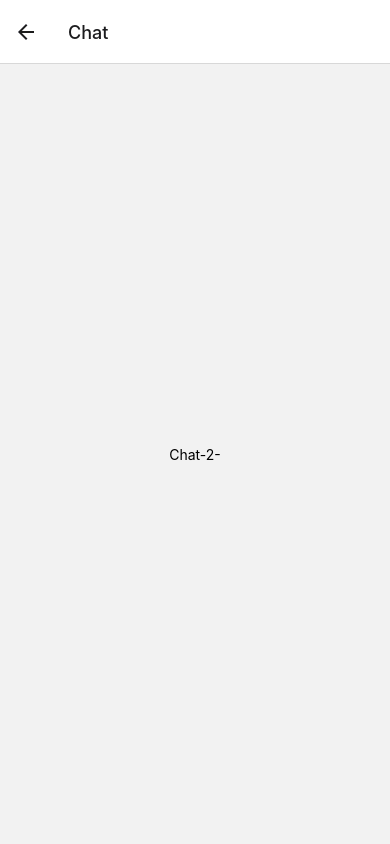
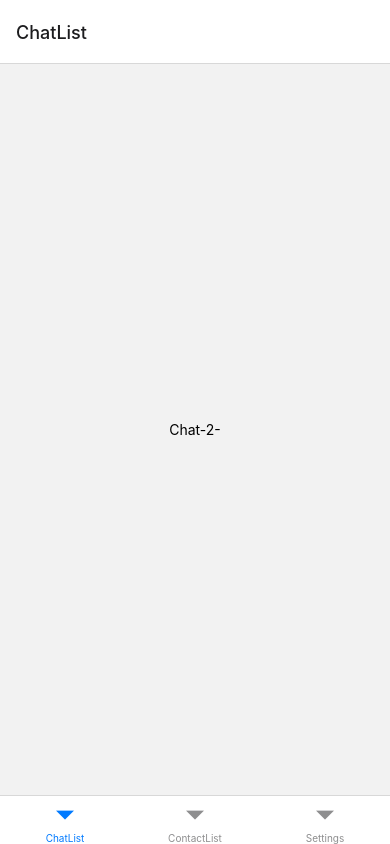
Before and after one commit to devtucuju/devchat, a React Native app: screen /Chat in a window 390 px wide. Built offline with nearby package versions, Linux system fonts and the light colour scheme; no server answers.

Commit message:
add tab navigator add chatlist add contact screen add settings screen

```diff
--- a/package.json
+++ b/package.json
@@ -10,6 +10,7 @@
     "lint": "eslint ."
   },
   "dependencies": {
+    "@react-navigation/bottom-tabs": "^6.5.4",
     "@react-navigation/drawer": "^6.5.7",
     "@react-navigation/native": "^6.1.2",
     "@react-navigation/native-stack": "^6.9.8",
--- a/src/navigation/index.js
+++ b/src/navigation/index.js
@@ -10,7 +10,7 @@ import {SignInScreen} from '../screens/SignInScreen';
 import {SignUpScreen} from '../screens/SignUpScreen';
 import {HomeScreen} from '../screens/HomeScreen';
 import {PreloadScreen} from '../screens/PreloadScreen';
-import {ChatScreen} from '../screens/ChatScreen';
+import {TabNavigator} from '../screens/ChatScreen';
 import {useSelector} from 'react-redux';
 import {FirebaseContext} from '../context/firebase';
 
@@ -36,7 +36,11 @@ export function Router() {
         />
         <Stack.Screen name="SignIn" component={SignInScreen} />
         <Stack.Screen name="SignUp" component={SignUpScreen} />
-        <Stack.Screen name="Chat" component={ChatScreen} />
+        <Stack.Screen
+          name="Chat"
+          component={TabNavigator}
+          options={{headerShown: false}}
+        />
       </Stack.Navigator>
     </NavigationContainer>
   );
--- /dev/null
+++ b/src/screens/ChatListScreen/index.js
@@ -0,0 +1,27 @@
+import {useContext, useEffect, useState} from 'react';
+import {View, Text, StyleSheet} from 'react-native';
+import {useDispatch, useSelector} from 'react-redux';
+import {FirebaseContext} from '../../context/firebase';
+
+export function ChatListScreen({navigation}) {
+  const {status, uid} = useSelector(state => state.auth);
+  const dispatch = useDispatch();
+  const {api} = useContext(FirebaseContext);
+  const {checkLogin} = api;
+
+  return (
+    <View style={styles.container}>
+      <Text>
+        Chat-{status}-{uid}
+      </Text>
+    </View>
+  );
+}
+
+const styles = StyleSheet.create({
+  container: {
+    flex: 1,
+    alignItems: 'center',
+    justifyContent: 'center',
+  },
+});
--- a/src/screens/ChatScreen/index.js
+++ b/src/screens/ChatScreen/index.js
@@ -1,30 +1,16 @@
-import {useContext, useEffect, useState} from 'react';
-import {View, Text, StyleSheet} from 'react-native';
-import {useDispatch, useSelector} from 'react-redux';
-import {FirebaseContext} from '../../context/firebase';
+import {createBottomTabNavigator} from '@react-navigation/bottom-tabs';
+import {ChatListScreen} from '../ChatListScreen';
+import {ContactListScreen} from '../ContactListScreen';
+import {SettingsScreen} from '../SettingsScreen';
 
-export function ChatScreen({navigation}) {
-  const [isLoading, setIsLoading] = useState(true);
-  const {status, uid} = useSelector(state => state.auth);
-  const dispatch = useDispatch();
-  const {api} = useContext(FirebaseContext);
-  const {checkLogin} = api;
+const {Navigator, Screen} = createBottomTabNavigator();
 
-  if (isLoading) {
-    return (
-      <View style={styles.container}>
-        <Text>
-          Chat-{status}-{uid}
-        </Text>
-      </View>
-    );
-  }
+export function TabNavigator() {
+  return (
+    <Navigator>
+      <Screen name="ChatList" component={ChatListScreen} />
+      <Screen name="ContactList" component={ContactListScreen} />
+      <Screen name="Settings" component={SettingsScreen} />
+    </Navigator>
+  );
 }
-
-const styles = StyleSheet.create({
-  container: {
-    flex: 1,
-    alignItems: 'center',
-    justifyContent: 'center',
-  },
-});
--- /dev/null
+++ b/src/screens/ContactListScreen/index.js
@@ -0,0 +1,25 @@
+import {useContext, useEffect, useState} from 'react';
+import {View, Text, StyleSheet} from 'react-native';
+import {useDispatch, useSelector} from 'react-redux';
+import {FirebaseContext} from '../../context/firebase';
+
+export function ContactListScreen({navigation}) {
+  const {status, uid} = useSelector(state => state.auth);
+  const dispatch = useDispatch();
+  const {api} = useContext(FirebaseContext);
+  const {checkLogin} = api;
+
+  return (
+    <View style={styles.container}>
+      <Text>CONTATO</Text>
+    </View>
+  );
+}
+
+const styles = StyleSheet.create({
+  container: {
+    flex: 1,
+    alignItems: 'center',
+    justifyContent: 'center',
+  },
+});
--- /dev/null
+++ b/src/screens/SettingsScreen/index.js
@@ -0,0 +1,25 @@
+import {useContext, useEffect, useState} from 'react';
+import {View, Text, StyleSheet} from 'react-native';
+import {useDispatch, useSelector} from 'react-redux';
+import {FirebaseContext} from '../../context/firebase';
+
+export function SettingsScreen({navigation}) {
+  const {status, uid} = useSelector(state => state.auth);
+  const dispatch = useDispatch();
+  const {api} = useContext(FirebaseContext);
+  const {checkLogin} = api;
+
+  return (
+    <View style={styles.container}>
+      <Text>SETTINGS</Text>
+    </View>
+  );
+}
+
+const styles = StyleSheet.create({
+  container: {
+    flex: 1,
+    alignItems: 'center',
+    justifyContent: 'center',
+  },
+});
```
Also changed, not shown: 1 other file (tests, documents, lock files or other folders).
